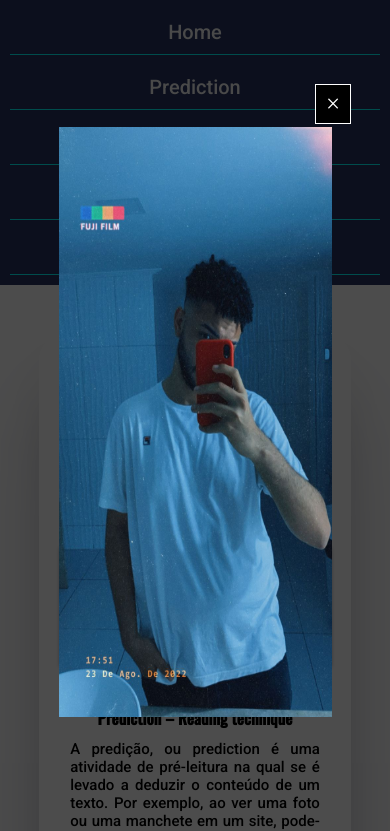
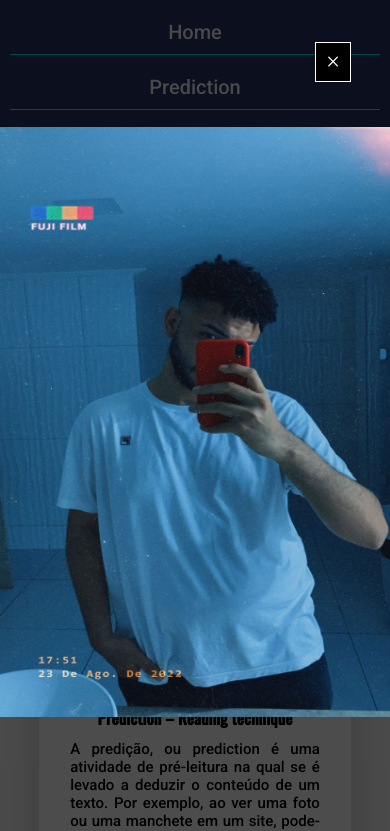
Before and after one commit to CarlosLincon/Projeto_de_Ingles, a plain HTML site: page index.html in a window 390 px wide. Both pictures are taken after a click on the picture 195 px from the left and 455 px from the top of the page. Shown: the top 831 px of the page. Drawn offline with nearby package versions, Linux system fonts and the light colour scheme; a web font is replaced by a local one.

Commit message:
att media query

```diff
--- a/css/modal.css
+++ b/css/modal.css
@@ -52,7 +52,7 @@
 
 @media screen and (max-width:1279px) {
     #modal_img{
-        width: 70vw;
+        width: 100vw;
         height: 70vh;
         transform: scale(0);
         transition: all linear .3s;
@@ -62,7 +62,7 @@
         color:#fff;
         background-color: #000;
         position: absolute;
-        top:10vh;
+        top:5vh;
         right:10vw;
         padding: 5px 10px;
         font-size: 25px;
```
